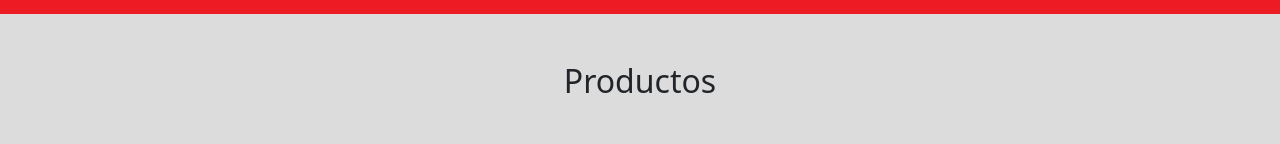
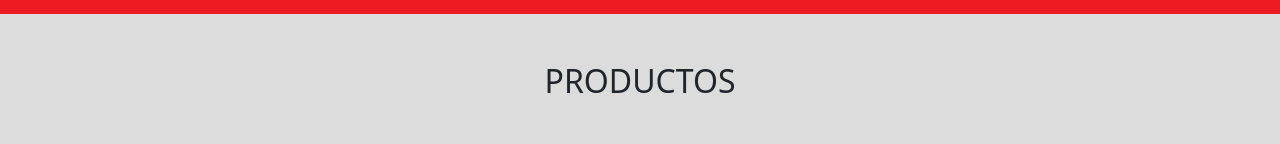
Before and after one commit to arca-gaston/feriadelhogar_coderhouse, a website: page paginas/productos.html in a window 1280 px wide. Shown: the part 142-286 px from the top of the page. Drawn offline with nearby package versions, Linux system fonts and the light colour scheme.

Commit message:
Cambio de título de productos

```diff
--- a/paginas/productos.html
+++ b/paginas/productos.html
@@ -61,7 +61,7 @@
         <section class="container-fluid">
             <div class="row">
                 <div class="col justify-content-center d-flex pt-5">
-                    <h2>Productos</h2>
+                    <h2>PRODUCTOS</h2>
                 </div>
             </div>
             <div class="row m-3 border-bottom border-danger border-2">
```
